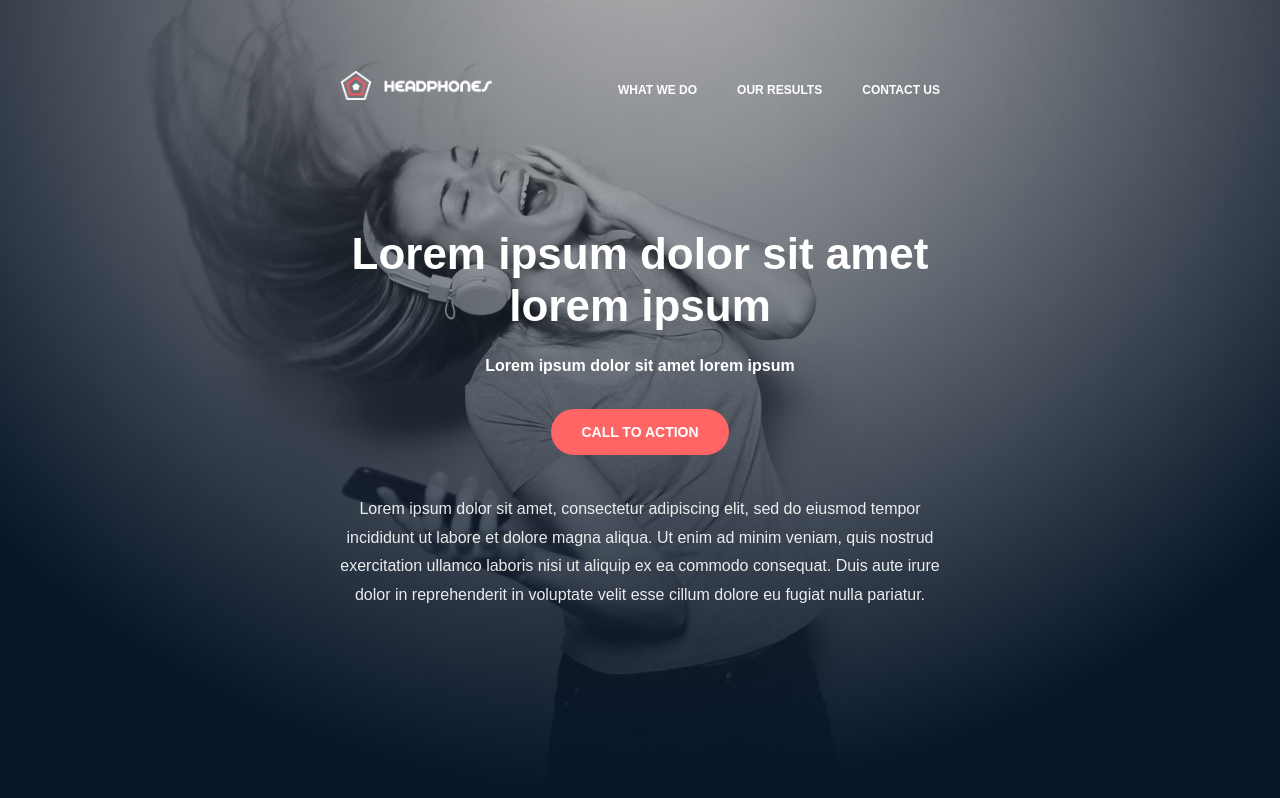
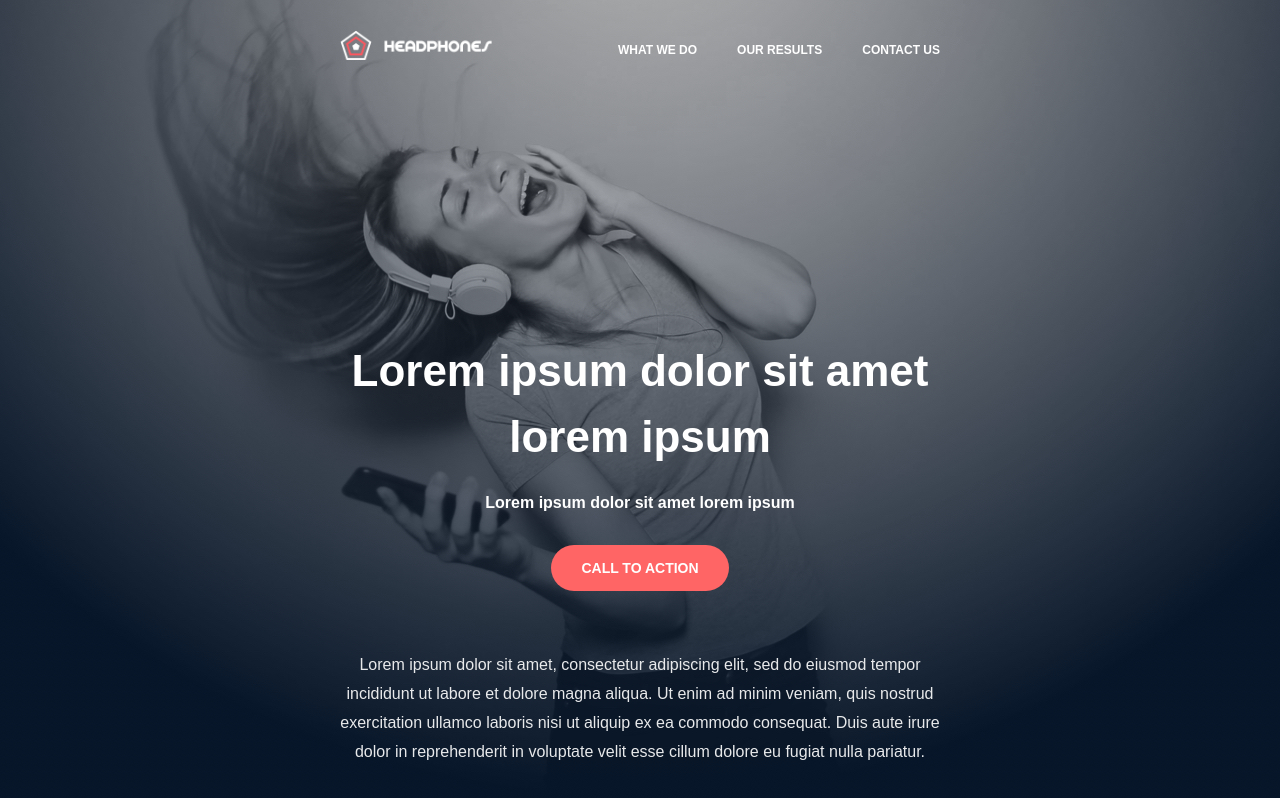
Before and after one commit to gemgeek/alx_html_css, a plain HTML site: page headphones/0-index.html in a window 1280 px wide. Drawn offline with Linux system fonts and the light colour scheme; a web font is replaced by a local one.

Commit message:
Add updated styling

```diff
--- a/headphones/0-styles.css
+++ b/headphones/0-styles.css
@@ -88,7 +88,7 @@ button:active {
     display: flex;
     flex-direction: column;
     justify-content: flex-start;
-    padding-top: 50px;
+    padding-top: 10px;
     color: var(--text-color-light);
     text-align: center;
 }
@@ -146,7 +146,7 @@ button:active {
 
 /* Hero Content Styling */
 .hero-content {
-    padding-top: 100px;
+    padding-top: 250px;
     flex-grow: 1;
     display: flex;
     flex-direction: column;
@@ -161,7 +161,7 @@ button:active {
     font-size: 44px;
     font-weight: bold;
     margin-bottom: 20px;
-    line-height: 1.2;
+    line-height: 1.5;
 }
 
 .hero-content .hero-subtitle {
@@ -174,7 +174,7 @@ button:active {
     font-size: 16px;
     font-weight: normal;
     line-height: 1.8;
-    margin-top: 40px;
+    margin-top: 60px;
     opacity: 0.9;
 }
 
@@ -231,7 +231,7 @@ button:active {
     }
 
     .hero-content {
-        padding-top: 50px;
+        padding-top: 50%;
         margin-bottom: 50px;
     }
 
```
